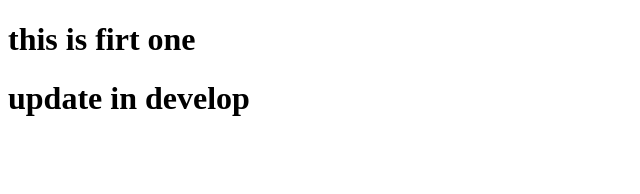
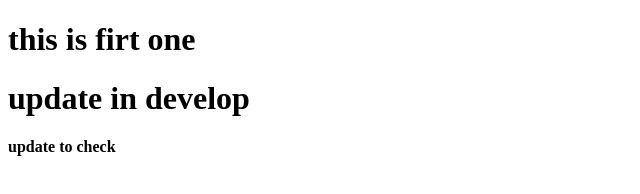
Before and after one commit to hemanth-organizations/frontend-app, a website: page index.html in a window 1280 px wide. Shown: the whole page, without its empty margins (0-640 px from the left). Drawn offline with Linux system fonts and the light colour scheme.

Commit message:
check the pipeline working

```diff
--- a/index.html
+++ b/index.html
@@ -6,6 +6,7 @@
 <body>
   <h1>this is firt one</h1>
   <h1>update in develop</h1>
+  <h4>update to check</h4>
   <script>
     console.log("Frontend is running...");
   </script>
```
